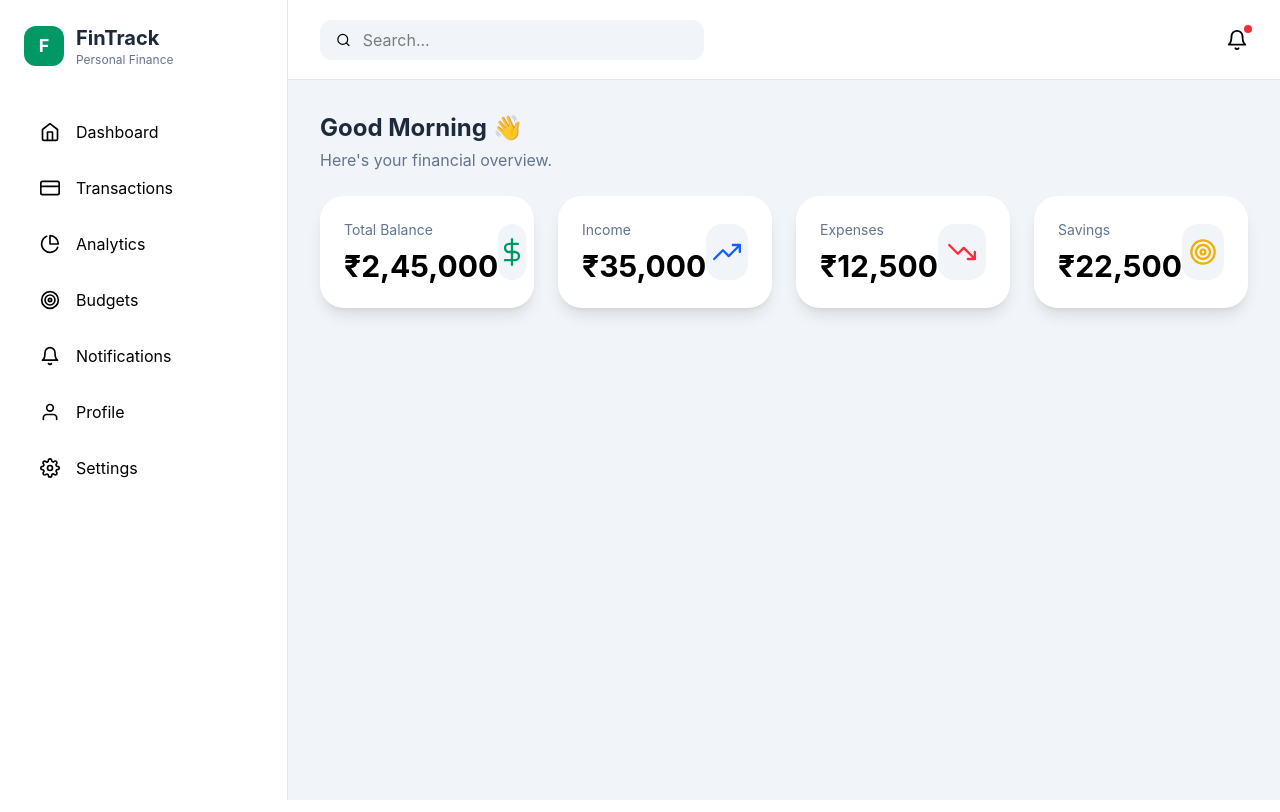
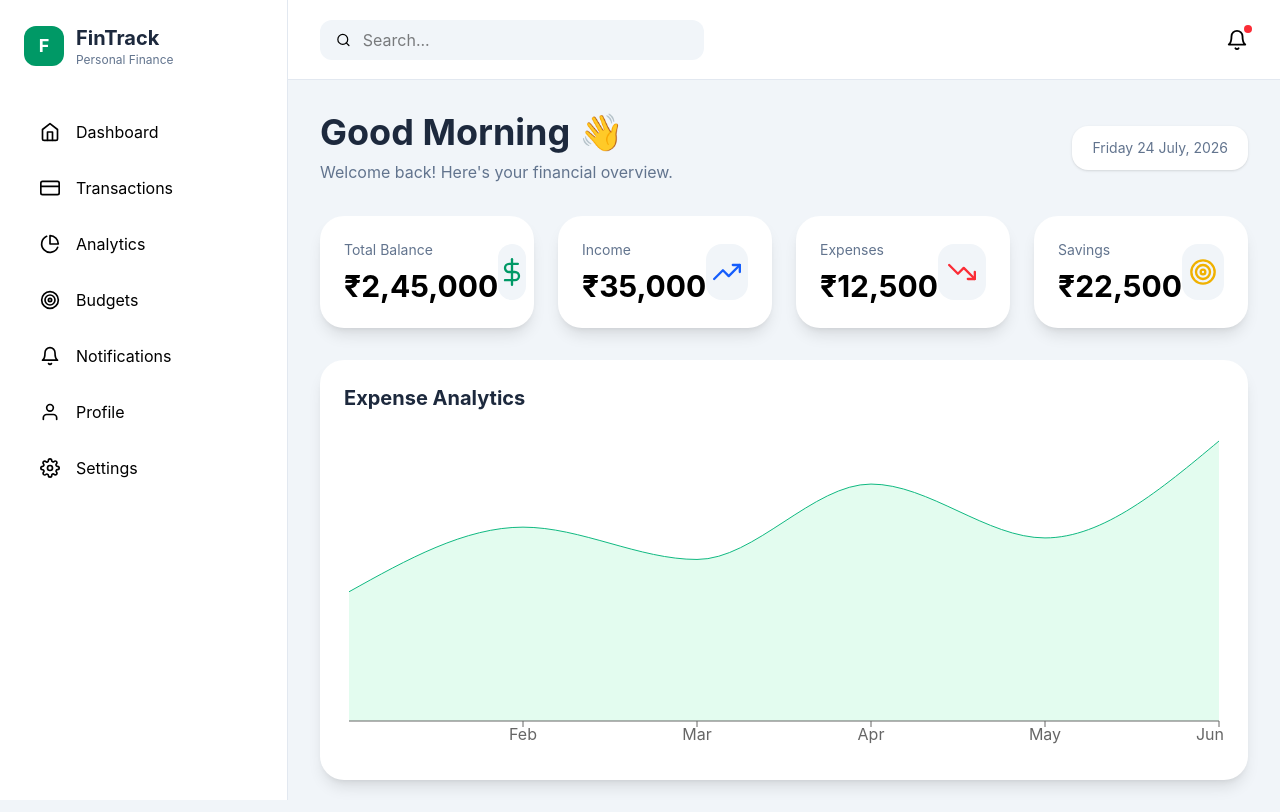
Before and after one commit to SreesaranK/FinTrack, a React (Vite) app: page / in a window 1280 px wide. Built offline with nearby package versions, Linux system fonts and the light colour scheme.

Commit message:
feat: organize dashboard into modular components

```diff
--- /dev/null
+++ b/src/data/chartData.js
@@ -0,0 +1,8 @@
+export const expenseData = [
+  { month: "Jan", expenses: 12000 },
+  { month: "Feb", expenses: 18000 },
+  { month: "Mar", expenses: 15000 },
+  { month: "Apr", expenses: 22000 },
+  { month: "May", expenses: 17000 },
+  { month: "Jun", expenses: 26000 },
+];
--- /dev/null
+++ b/src/pages/Dashboard/AnalyticsChart.jsx
@@ -0,0 +1,34 @@
+import Card from "../../components/ui/Card";
+import {
+  ResponsiveContainer,
+  AreaChart,
+  Area,
+  XAxis,
+  Tooltip,
+} from "recharts";
+import { expenseData } from "../../data/chartData";
+
+export default function AnalyticsChart() {
+  return (
+    <Card>
+      <h2 className="text-xl font-bold text-slate-800 mb-6">
+        Expense Analytics
+      </h2>
+
+      <div className="h-80">
+        <ResponsiveContainer width="100%" height="100%">
+          <AreaChart data={expenseData}>
+            <XAxis dataKey="month" />
+            <Tooltip />
+            <Area
+              type="monotone"
+              dataKey="expenses"
+              stroke="#10B981"
+              fill="#D1FAE5"
+            />
+          </AreaChart>
+        </ResponsiveContainer>
+      </div>
+    </Card>
+  );
+}
--- a/src/pages/Dashboard/Dashboard.jsx
+++ b/src/pages/Dashboard/Dashboard.jsx
@@ -1,30 +1,15 @@
-import SectionTitle from "../../components/ui/SectionTitle";
-import StatCard from "../../components/ui/StatCard";
-import { stats } from "../../data/dashboardData";
+import DashboardHeader from "./DashboardHeader";
+import FinancialOverview from "./FinancialOverview";
+import AnalyticsChart from "./AnalyticsChart";
 
 export default function Dashboard() {
   return (
-    <div>
+    <div className="space-y-8">
+      <DashboardHeader />
 
-      <SectionTitle
-        title="Good Morning 👋"
-        subtitle="Here's your financial overview."
-      />
+      <FinancialOverview />
 
-      <div className="grid grid-cols-1 md:grid-cols-2 xl:grid-cols-4 gap-6">
-
-        {stats.map((item) => (
-          <StatCard
-            key={item.title}
-            title={item.title}
-            amount={item.amount}
-            icon={item.icon}
-            color={item.color}
-          />
-        ))}
-
-      </div>
-
+      <AnalyticsChart />
     </div>
   );
 }
--- /dev/null
+++ b/src/pages/Dashboard/DashboardHeader.jsx
@@ -0,0 +1,28 @@
+export default function DashboardHeader() {
+  const today = new Date().toLocaleDateString("en-IN", {
+    weekday: "long",
+    day: "numeric",
+    month: "long",
+    year: "numeric",
+  });
+
+  return (
+    <div className="flex flex-col md:flex-row md:items-center md:justify-between mb-8">
+      <div>
+        <h1 className="text-4xl font-bold text-slate-800">
+          Good Morning 👋
+        </h1>
+
+        <p className="text-slate-500 mt-2">
+          Welcome back! Here's your financial overview.
+        </p>
+      </div>
+
+      <div className="mt-4 md:mt-0 bg-white px-5 py-3 rounded-2xl shadow">
+        <p className="text-slate-500 text-sm">
+          {today}
+        </p>
+      </div>
+    </div>
+  );
+}
--- /dev/null
+++ b/src/pages/Dashboard/FinancialOverview.jsx
@@ -0,0 +1,18 @@
+import StatCard from "../../components/ui/StatCard";
+import { stats } from "../../data/dashboardData";
+
+export default function FinancialOverview() {
+  return (
+    <div className="grid grid-cols-1 md:grid-cols-2 xl:grid-cols-4 gap-6">
+      {stats.map((item) => (
+        <StatCard
+          key={item.title}
+          title={item.title}
+          amount={item.amount}
+          icon={item.icon}
+          color={item.color}
+        />
+      ))}
+    </div>
+  );
+}
```
Also changed, not shown: src/pages/Dashboard/BudgetProgress.jsx (added), src/pages/Dashboard/RecentTransactions.jsx (added), src/pages/Dashboard/SavingsGoals.jsx (added).
